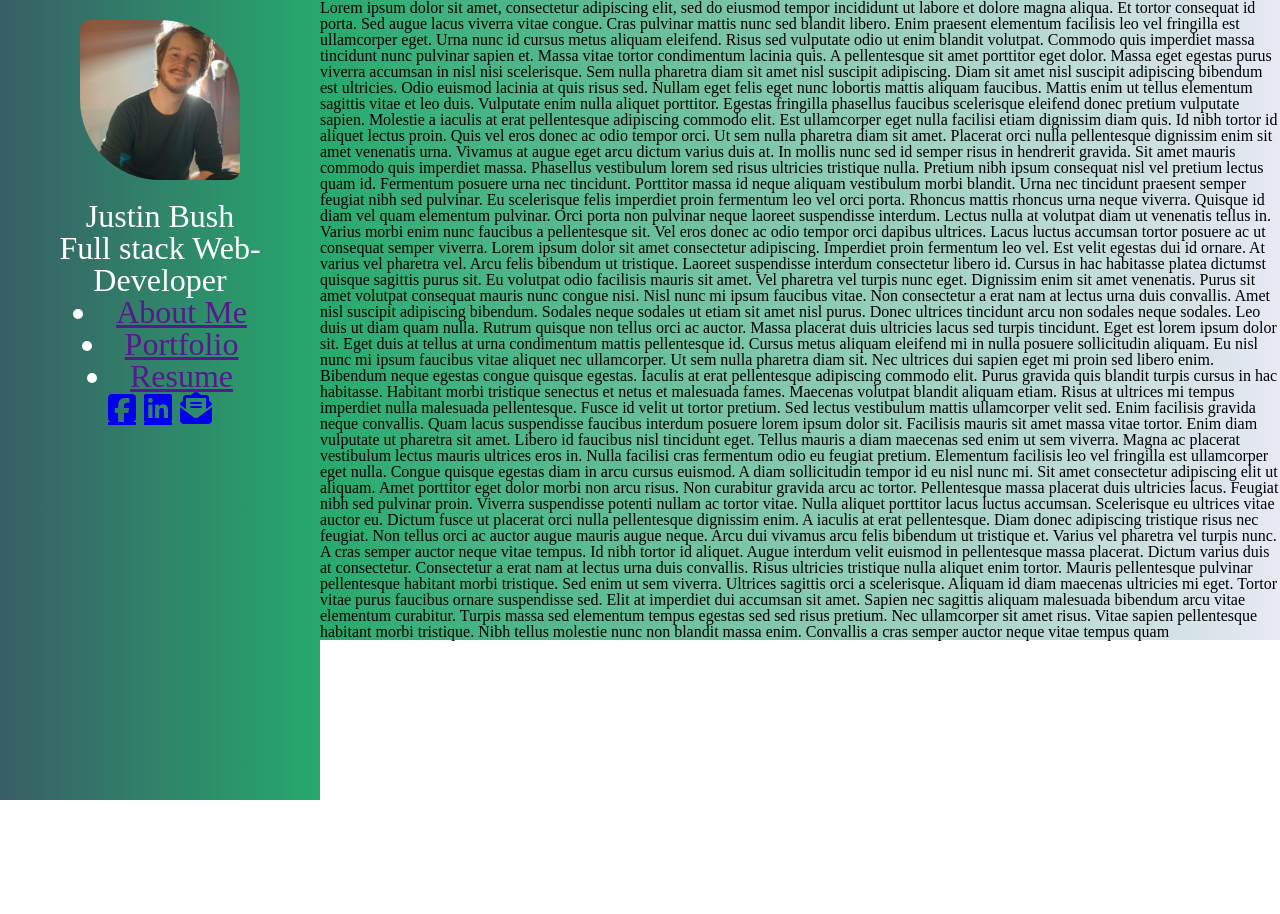
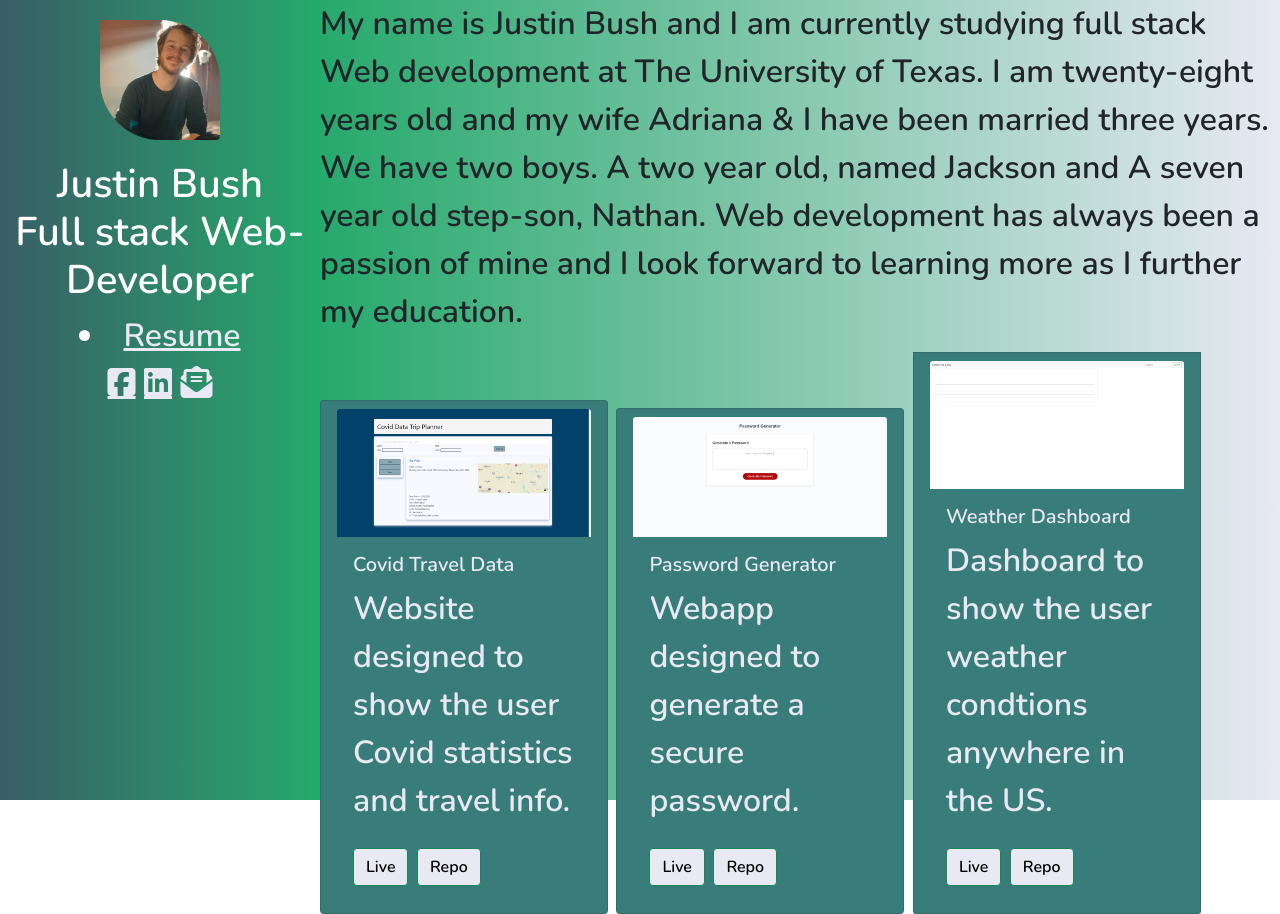
Before and after one commit to Justinbush24/Portfolio2.0, a plain HTML site: page index.html in a window 1280 px wide. Before the commit the page ends 800 px from the top, so only its background shows below. Drawn offline with nearby package versions, Linux system fonts and the light colour scheme; files whose address does not match are found by name.

Commit message:
final push for submission

```diff
--- a/index.html
+++ b/index.html
@@ -6,8 +6,11 @@
     <meta name="viewport" content="width=device-width, initial-scale=1.0">
     <title>Justin Bush</title>
     <script src="https://kit.fontawesome.com/d28238f110.js" crossorigin="anonymous"></script>
+    <!-- <link rel="stylesheet" href="reset.css"> -->
+    <link href="https://cdn.jsdelivr.net/npm/bootstrap@5.0.0-beta1/dist/css/bootstrap.min.css" rel="stylesheet" integrity="sha384-giJF6kkoqNQ00vy+HMDP7azOuL0xtbfIcaT9wjKHr8RbDVddVHyTfAAsrekwKmP1" crossorigin="anonymous">
     <link rel="stylesheet" href="style.css">
-    <link rel="stylesheet" href="reset.css">
+    <link rel="preconnect" href="https://fonts.gstatic.com">
+    <link href="https://fonts.googleapis.com/css2?family=Nunito:wght@600&display=swap" rel="stylesheet">
 </head>
 
 <body>
@@ -17,42 +20,49 @@
         </div>
         <h1>Justin Bush <br> Full stack Web-Developer</h1>
         <div class="links">
-            <li><a href="">About Me</a></li>
-            <li><a href="">Portfolio</a></li>
-            <li><a href="">Resume</a></li>
+            <li><a href="C:\Users\Bushfam\Desktop\Portfolio 2.0\Portfolio2.0\assets\Justin-Bush (3).pdf" target="_blank" rel="noopener noreferrer">Resume</a></li>
             <div id="social-links">
-                <a href="https://www.facebook.com/justin.bush.507" class="fab fa-facebook-square"></a>
-                <a href="https://www.linkedin.com/in/justin-bush-67a548b6" class="fab fa-linkedin"></a>
-                <a href="mailto:justinbush24@gmail.com" class="fas fa-envelope-open-text"></a>
+                <a href="https://www.facebook.com/justin.bush.507" target="_blank" rel="noopener noreferrer" class="fab fa-facebook-square"></a>
+                <a href="https://www.linkedin.com/in/justin-bush-67a548b6" target="_blank" rel="noopener noreferrer" class="fab fa-linkedin"></a>
+                <a href="mailto:justinbush24@gmail.com" target="_blank" rel="noopener noreferrer" class="fas fa-envelope-open-text"></a>
             </div>
         </div>
     </div>
     <div class="content">
-        Lorem ipsum dolor sit amet, consectetur adipiscing elit, sed do eiusmod tempor incididunt ut labore et dolore magna aliqua. Et tortor consequat id porta. Sed augue lacus viverra vitae congue. Cras pulvinar mattis nunc sed blandit libero. Enim praesent
-        elementum facilisis leo vel fringilla est ullamcorper eget. Urna nunc id cursus metus aliquam eleifend. Risus sed vulputate odio ut enim blandit volutpat. Commodo quis imperdiet massa tincidunt nunc pulvinar sapien et. Massa vitae tortor condimentum
-        lacinia quis. A pellentesque sit amet porttitor eget dolor. Massa eget egestas purus viverra accumsan in nisl nisi scelerisque. Sem nulla pharetra diam sit amet nisl suscipit adipiscing. Diam sit amet nisl suscipit adipiscing bibendum est ultricies.
-        Odio euismod lacinia at quis risus sed. Nullam eget felis eget nunc lobortis mattis aliquam faucibus. Mattis enim ut tellus elementum sagittis vitae et leo duis. Vulputate enim nulla aliquet porttitor. Egestas fringilla phasellus faucibus scelerisque
-        eleifend donec pretium vulputate sapien. Molestie a iaculis at erat pellentesque adipiscing commodo elit. Est ullamcorper eget nulla facilisi etiam dignissim diam quis. Id nibh tortor id aliquet lectus proin. Quis vel eros donec ac odio tempor
-        orci. Ut sem nulla pharetra diam sit amet. Placerat orci nulla pellentesque dignissim enim sit amet venenatis urna. Vivamus at augue eget arcu dictum varius duis at. In mollis nunc sed id semper risus in hendrerit gravida. Sit amet mauris commodo
-        quis imperdiet massa. Phasellus vestibulum lorem sed risus ultricies tristique nulla. Pretium nibh ipsum consequat nisl vel pretium lectus quam id. Fermentum posuere urna nec tincidunt. Porttitor massa id neque aliquam vestibulum morbi blandit.
-        Urna nec tincidunt praesent semper feugiat nibh sed pulvinar. Eu scelerisque felis imperdiet proin fermentum leo vel orci porta. Rhoncus mattis rhoncus urna neque viverra. Quisque id diam vel quam elementum pulvinar. Orci porta non pulvinar neque
-        laoreet suspendisse interdum. Lectus nulla at volutpat diam ut venenatis tellus in. Varius morbi enim nunc faucibus a pellentesque sit. Vel eros donec ac odio tempor orci dapibus ultrices. Lacus luctus accumsan tortor posuere ac ut consequat semper
-        viverra. Lorem ipsum dolor sit amet consectetur adipiscing. Imperdiet proin fermentum leo vel. Est velit egestas dui id ornare. At varius vel pharetra vel. Arcu felis bibendum ut tristique. Laoreet suspendisse interdum consectetur libero id. Cursus
-        in hac habitasse platea dictumst quisque sagittis purus sit. Eu volutpat odio facilisis mauris sit amet. Vel pharetra vel turpis nunc eget. Dignissim enim sit amet venenatis. Purus sit amet volutpat consequat mauris nunc congue nisi. Nisl nunc
-        mi ipsum faucibus vitae. Non consectetur a erat nam at lectus urna duis convallis. Amet nisl suscipit adipiscing bibendum. Sodales neque sodales ut etiam sit amet nisl purus. Donec ultrices tincidunt arcu non sodales neque sodales. Leo duis ut
-        diam quam nulla. Rutrum quisque non tellus orci ac auctor. Massa placerat duis ultricies lacus sed turpis tincidunt. Eget est lorem ipsum dolor sit. Eget duis at tellus at urna condimentum mattis pellentesque id. Cursus metus aliquam eleifend
-        mi in nulla posuere sollicitudin aliquam. Eu nisl nunc mi ipsum faucibus vitae aliquet nec ullamcorper. Ut sem nulla pharetra diam sit. Nec ultrices dui sapien eget mi proin sed libero enim. Bibendum neque egestas congue quisque egestas. Iaculis
-        at erat pellentesque adipiscing commodo elit. Purus gravida quis blandit turpis cursus in hac habitasse. Habitant morbi tristique senectus et netus et malesuada fames. Maecenas volutpat blandit aliquam etiam. Risus at ultrices mi tempus imperdiet
-        nulla malesuada pellentesque. Fusce id velit ut tortor pretium. Sed lectus vestibulum mattis ullamcorper velit sed. Enim facilisis gravida neque convallis. Quam lacus suspendisse faucibus interdum posuere lorem ipsum dolor sit. Facilisis mauris
-        sit amet massa vitae tortor. Enim diam vulputate ut pharetra sit amet. Libero id faucibus nisl tincidunt eget. Tellus mauris a diam maecenas sed enim ut sem viverra. Magna ac placerat vestibulum lectus mauris ultrices eros in. Nulla facilisi cras
-        fermentum odio eu feugiat pretium. Elementum facilisis leo vel fringilla est ullamcorper eget nulla. Congue quisque egestas diam in arcu cursus euismod. A diam sollicitudin tempor id eu nisl nunc mi. Sit amet consectetur adipiscing elit ut aliquam.
-        Amet porttitor eget dolor morbi non arcu risus. Non curabitur gravida arcu ac tortor. Pellentesque massa placerat duis ultricies lacus. Feugiat nibh sed pulvinar proin. Viverra suspendisse potenti nullam ac tortor vitae. Nulla aliquet porttitor
-        lacus luctus accumsan. Scelerisque eu ultrices vitae auctor eu. Dictum fusce ut placerat orci nulla pellentesque dignissim enim. A iaculis at erat pellentesque. Diam donec adipiscing tristique risus nec feugiat. Non tellus orci ac auctor augue
-        mauris augue neque. Arcu dui vivamus arcu felis bibendum ut tristique et. Varius vel pharetra vel turpis nunc. A cras semper auctor neque vitae tempus. Id nibh tortor id aliquet. Augue interdum velit euismod in pellentesque massa placerat. Dictum
-        varius duis at consectetur. Consectetur a erat nam at lectus urna duis convallis. Risus ultricies tristique nulla aliquet enim tortor. Mauris pellentesque pulvinar pellentesque habitant morbi tristique. Sed enim ut sem viverra. Ultrices sagittis
-        orci a scelerisque. Aliquam id diam maecenas ultricies mi eget. Tortor vitae purus faucibus ornare suspendisse sed. Elit at imperdiet dui accumsan sit amet. Sapien nec sagittis aliquam malesuada bibendum arcu vitae elementum curabitur. Turpis
-        massa sed elementum tempus egestas sed sed risus pretium. Nec ullamcorper sit amet risus. Vitae sapien pellentesque habitant morbi tristique. Nibh tellus molestie nunc non blandit massa enim. Convallis a cras semper auctor neque vitae tempus quam
-    </div>
+        <div id="aboutMe">
+            <p>My name is Justin Bush and I am currently studying full stack Web development at The University of Texas. I am twenty-eight years old and my wife Adriana & I have been married three years. We have two boys. A two year old, named Jackson and
+                A seven year old step-son, Nathan. Web development has always been a passion of mine and I look forward to learning more as I further my education.</p>
+            <div class="card card-footer" style="width: 18rem;">
+                <img src="C:\Users\Bushfam\Desktop\Portfolio 2.0\Portfolio2.0\assets\covid-travel.png" class="card-img-top" alt="Covid Travel">
+                <div class="card-body">
+                    <h5 class="card-title">Covid Travel Data</h5>
+                    <p class="card-text">Website designed to show the user Covid statistics and travel info.
+                    </p>
+                    <a href="https://danaument.github.io/covid-travel/" class="btn btn-success">Live</a>
+                    <a href="https://github.com/danaument/covid-travel" class="btn btn-success">Repo</a>
+                </div>
+            </div>
+            <div class="card card-footer" style="width: 18rem;">
+                <img src="C:\Users\Bushfam\Desktop\Portfolio 2.0\Portfolio2.0\assets\password-generator.png" class="card-img-top" alt="Password Generator">
+                <div class="card-body">
+                    <h5 class="card-title">Password Generator</h5>
+                    <p class="card-text">Webapp designed to generate a secure password.
+                    </p>
+                    <a href="https://justinbush24.github.io/password_generator/" class="btn btn-success">Live</a>
+                    <a href="https://github.com/Justinbush24/password_generator.git" class="btn btn-success">Repo</a>
+                </div>
+            </div>
+            <div class="card card-footer" style="width: 18rem;">
+                <img src="C:\Users\Bushfam\Desktop\Portfolio 2.0\Portfolio2.0\assets\weather-app.png" class="card-img-top" alt="Weather App">
+                <div class="card-body">
+                    <h5 class="card-title">Weather Dashboard</h5>
+                    <p class="card-text">Dashboard to show the user weather condtions anywhere in the US.
+                    </p>
+                    <a href="https://justinbush24.github.io/HW_WeatherApp/" class="btn btn-success">Live</a>
+                    <a href="https://github.com/Justinbush24/HW_WeatherApp.git" class="btn btn-success">Repo</a>
+                </div>
+            </div>
+        </div>
 </body>
 
 </html>
--- a/style.css
+++ b/style.css
@@ -4,6 +4,10 @@
     --illuminating-emerald: #32936fff;
     --jade: #26a96cff;
     --ghost-white: #e8e9f3ff;
+}
+
+body {
+    font-family: 'Nunito', sans-serif;
 }
 
 .menu {
@@ -30,7 +34,37 @@
 }
 
 .content {
-            position: relative;
+    position: absolute;
     margin-left: 25%;
     background-image: linear-gradient(to right, #26a96cff, #e8e9f3ff);
+    height: 100%;
 }
+
+#aboutMe {
+    font-size: 2em;
+    display: block;
+    justify-content: center;
+    align-items: center;
+    /* top: 50%; */
+}
+
+.card {
+    height: auto;
+    width: auto;
+    display: inline-block;
+    background-color: #387d7aff;
+    color: #e8e9f3ff;
+}
+
+.btn {
+    background-color: #e8e9f3ff;
+    color: black;
+}
+
+.card-body {
+    display: inline-block;
+}
+
+a {
+    color: #e8e9f3ff;
+}
```
Also changed, not shown: assets/covid-travel.png (added), assets/password-generator.png (added), assets/sample.jpg (deleted), assets/weather-app.png (added), script.js (deleted), 2 other files. Lines whose indentation alone changed are shown as unchanged.
